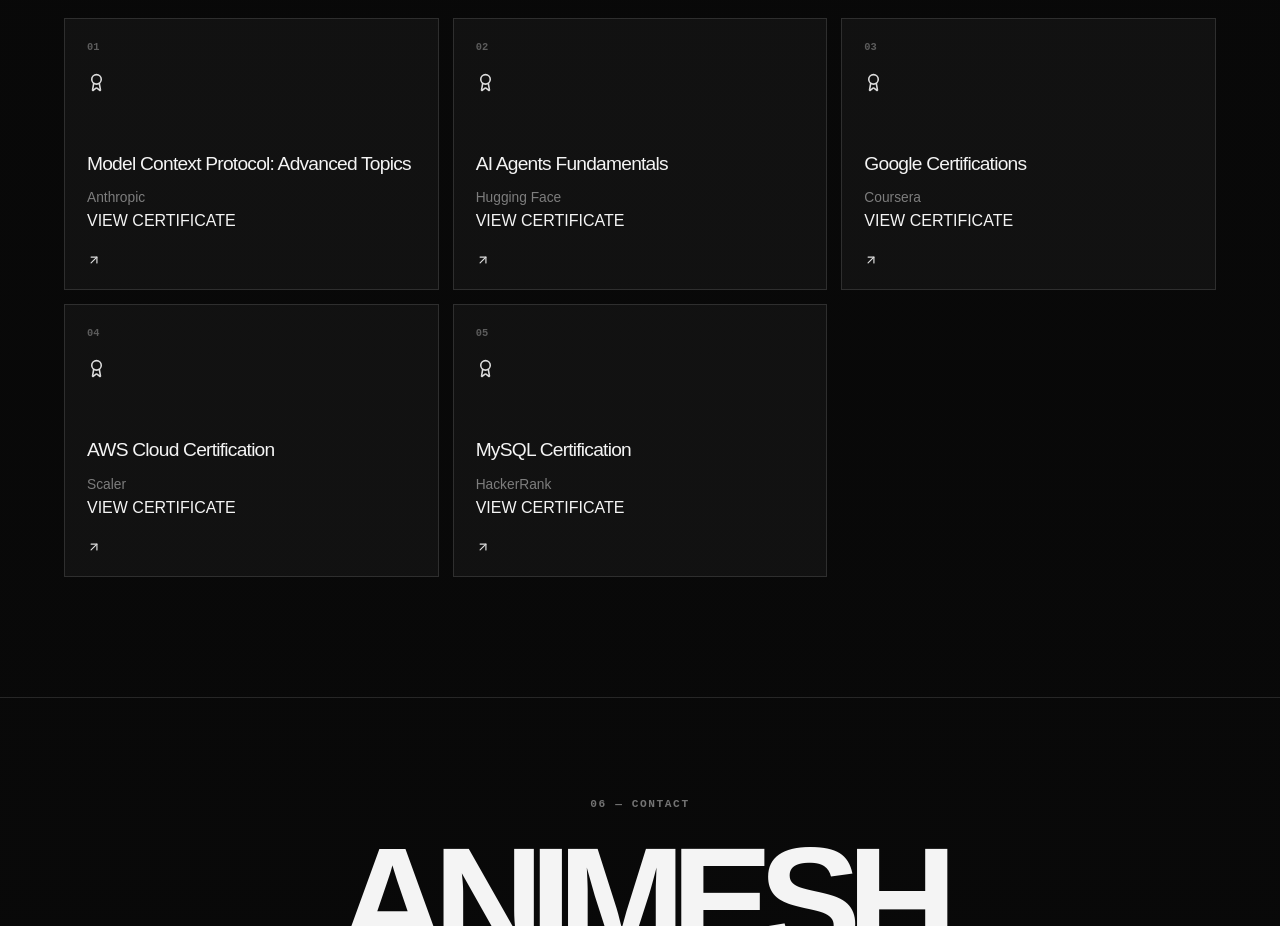
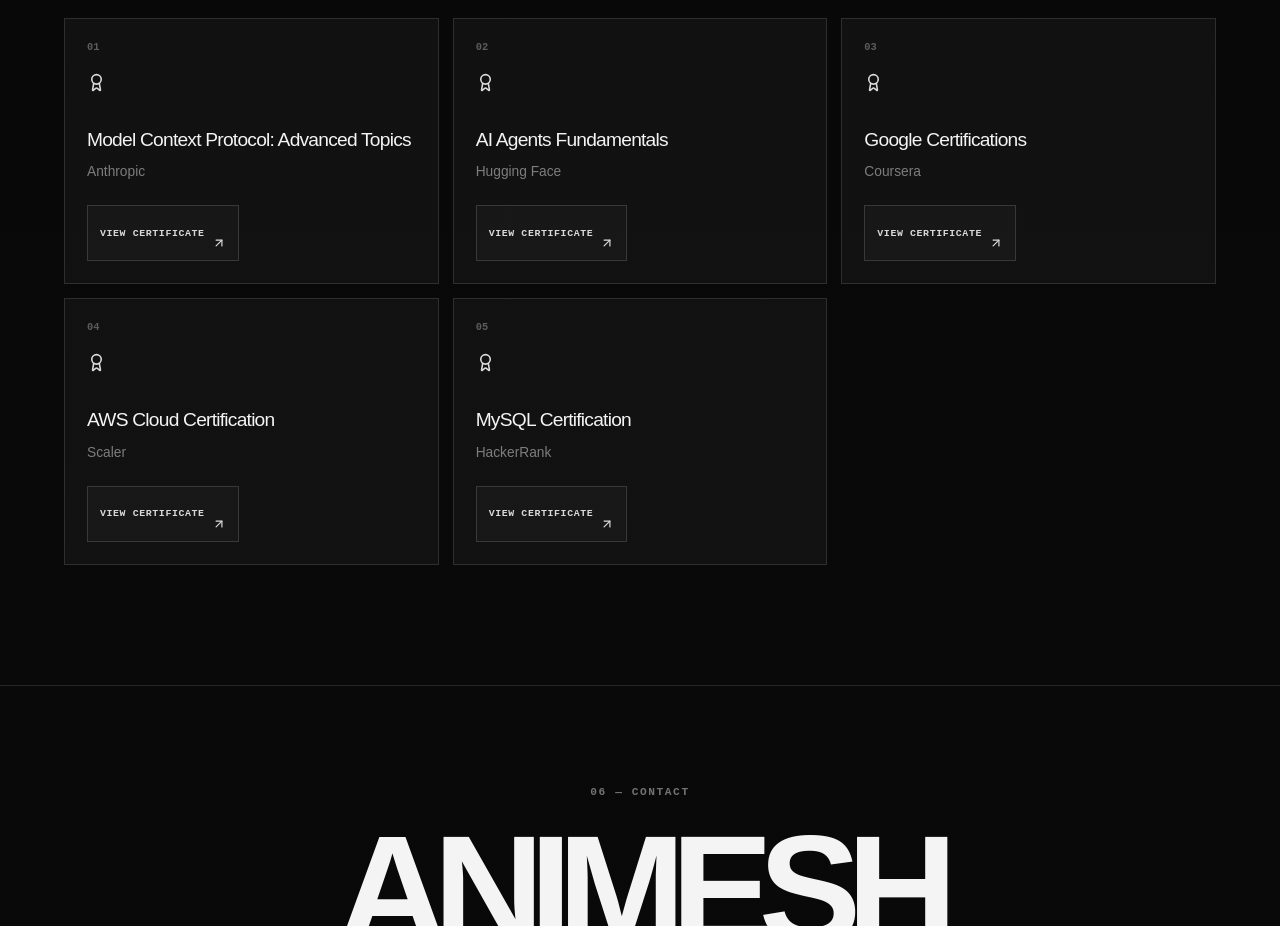
Before and after one commit to animeshkarmakar7/AnimeshDev, a Next.js app: page / in a window 1280 px wide. Shown: the part 5020-5946 px from the top of the page. Built offline with nearby package versions, Linux system fonts and the light colour scheme.

Commit message:
Style certification view buttons

```diff
--- a/app/globals.css
+++ b/app/globals.css
@@ -101,3 +101,7 @@
   .interactive-globe .tech-node img{width:24px;height:24px}
   .interactive-globe .tech-node span{font-size:.5rem}
 }
+
+.cert-view{display:inline-flex;align-items:center;gap:7px;margin-top:22px;padding:10px 12px;border:1px solid rgba(255,255,255,.14);color:#d9d9d9;background:rgba(255,255,255,.025);font:800 .62rem "Courier New",monospace;letter-spacing:.06em;transition:background .2s ease,color .2s ease,border-color .2s ease,transform .2s ease}
+.cert-view:hover{background:#f2f2f2;color:#050505;border-color:#f2f2f2;transform:translateY(-2px)}
+.cert-card h3{margin:34px 0 8px}
```
